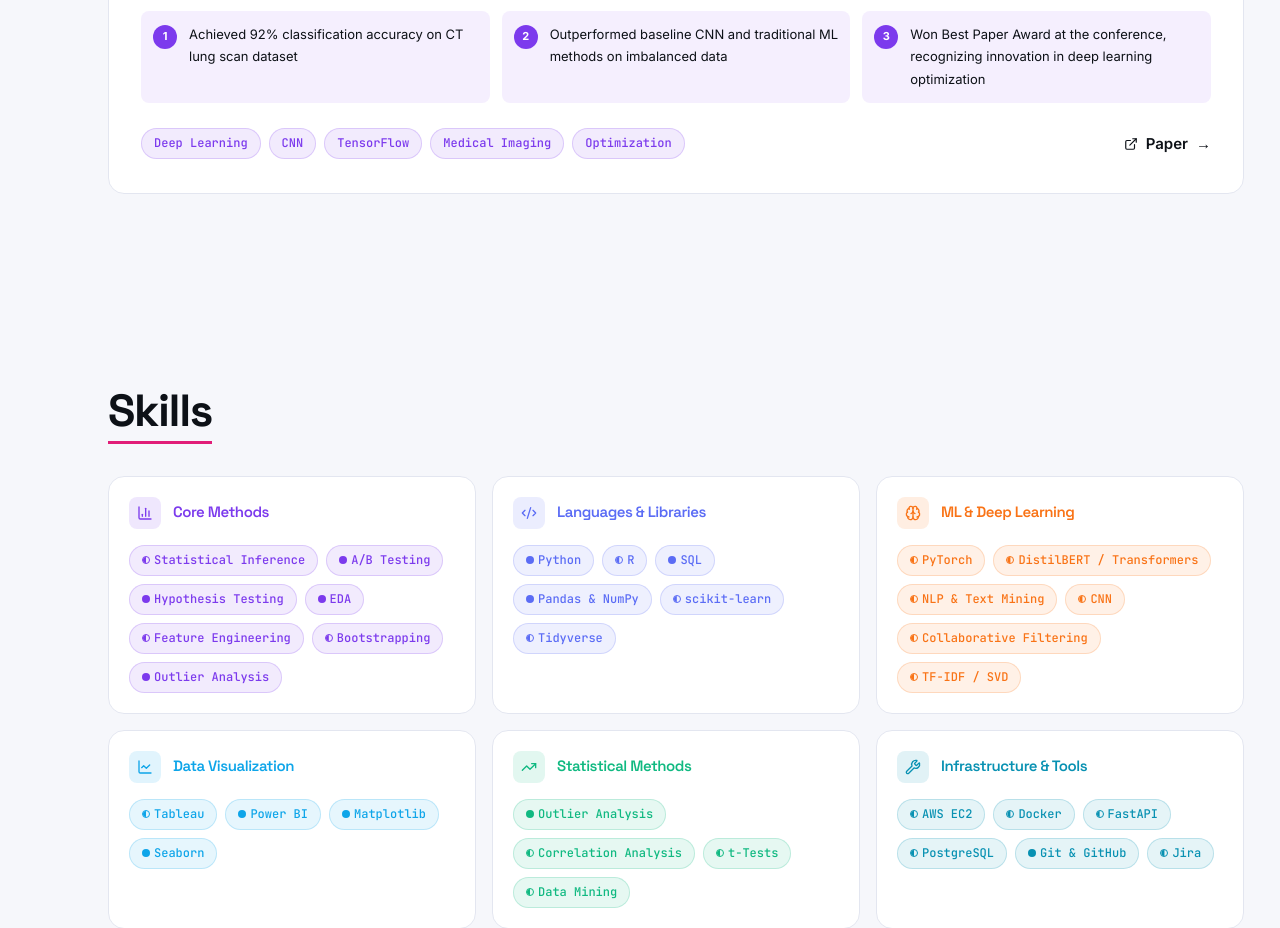
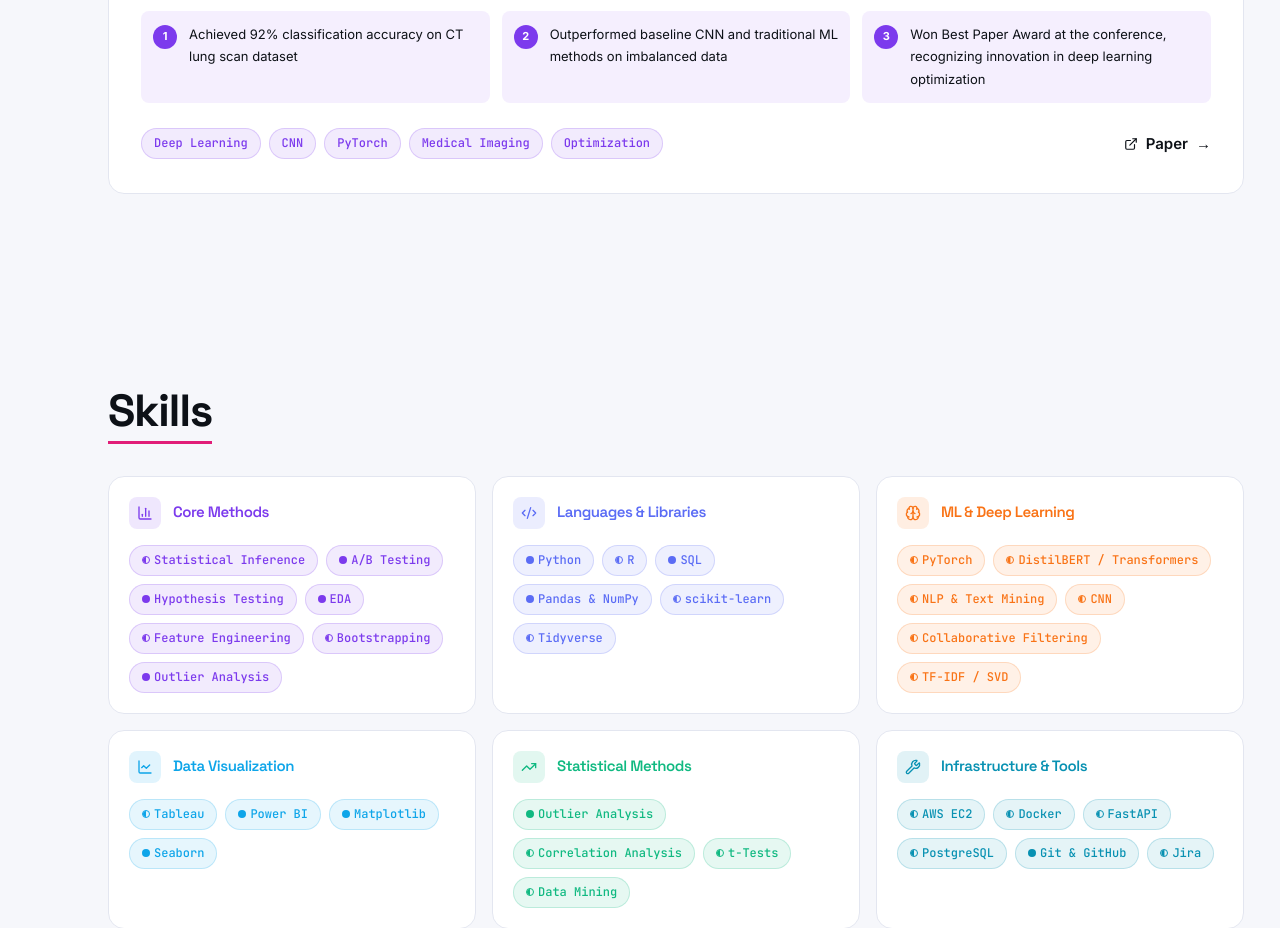
Before and after one commit to himanshumjain15/Portfolio, a Next.js app: page /Portfolio/ in a window 1280 px wide. Shown: the part 6300-7228 px from the top of the page. Built offline with nearby package versions, Linux system fonts and the light colour scheme.

Commit message:
fix: correct lung cancer CNN framework from TensorFlow to PyTorch
The Research entry credited TensorFlow while the Experience bullet,
Skills section, and resume all said PyTorch. Confirmed PyTorch is
correct; updates the approach text and tag accordingly.

```diff
--- a/src/data/portfolio.ts
+++ b/src/data/portfolio.ts
@@ -241,13 +241,13 @@ export const research: Research[] = [
     problem:
       "Lung cancer remains the leading cause of cancer-related deaths, and early detection from CT scans is critical. Existing deep learning models struggle with class imbalance in medical datasets, often missing minority-class diagnoses that are the most clinically important.",
     approach:
-      "Designed a 5-layer CNN architecture and optimized hyperparameters using the Sine Cosine Algorithm (SCA), a metaheuristic that explores the parameter space more effectively than traditional grid search. Used TensorFlow for implementation, with careful handling of class imbalance through augmentation and weighted loss functions.",
+      "Designed a 5-layer CNN architecture and optimized hyperparameters using the Sine Cosine Algorithm (SCA), a metaheuristic that explores the parameter space more effectively than traditional grid search. Used PyTorch for implementation, with careful handling of class imbalance through augmentation and weighted loss functions.",
     findings: [
       "Achieved 92% classification accuracy on CT lung scan dataset",
       "Outperformed baseline CNN and traditional ML methods on imbalanced data",
       "Won Best Paper Award at the conference, recognizing innovation in deep learning optimization",
     ],
-    tags: ["Deep Learning", "CNN", "TensorFlow", "Medical Imaging", "Optimization"],
+    tags: ["Deep Learning", "CNN", "PyTorch", "Medical Imaging", "Optimization"],
     links: [{ label: "Paper", url: "https://link.springer.com/chapter/10.1007/978-981-96-3352-4_46" }],
     award: "Best Paper Award",
   },
```
